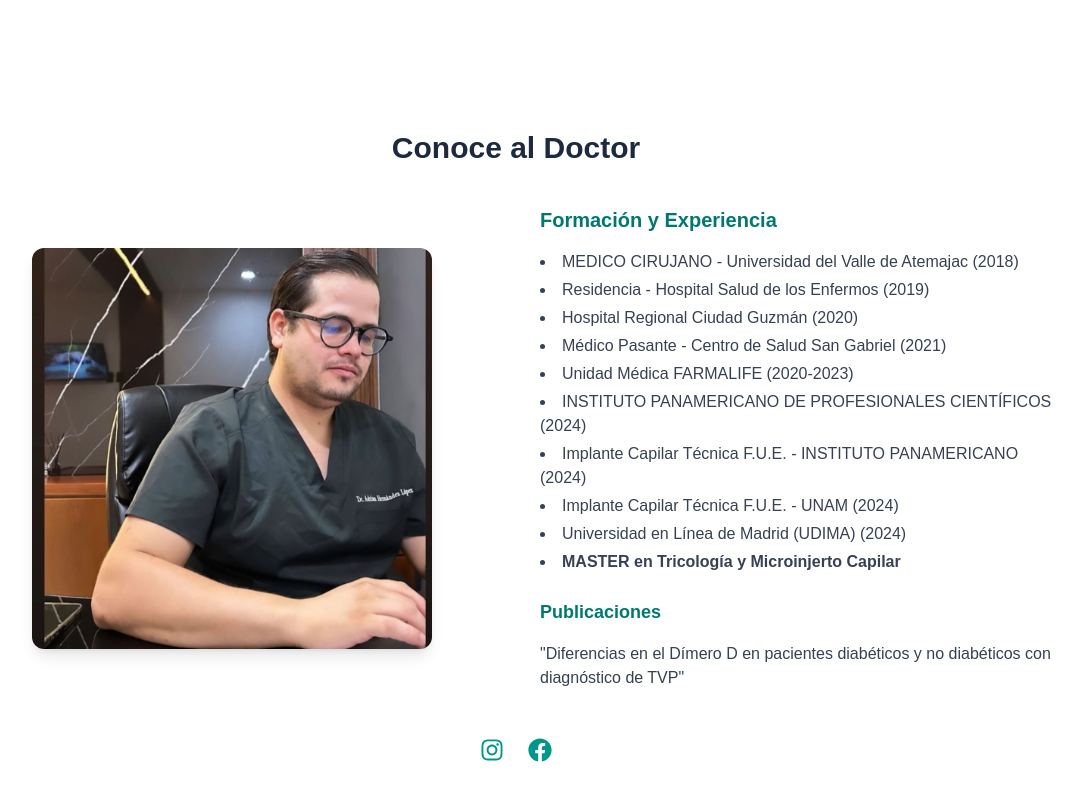
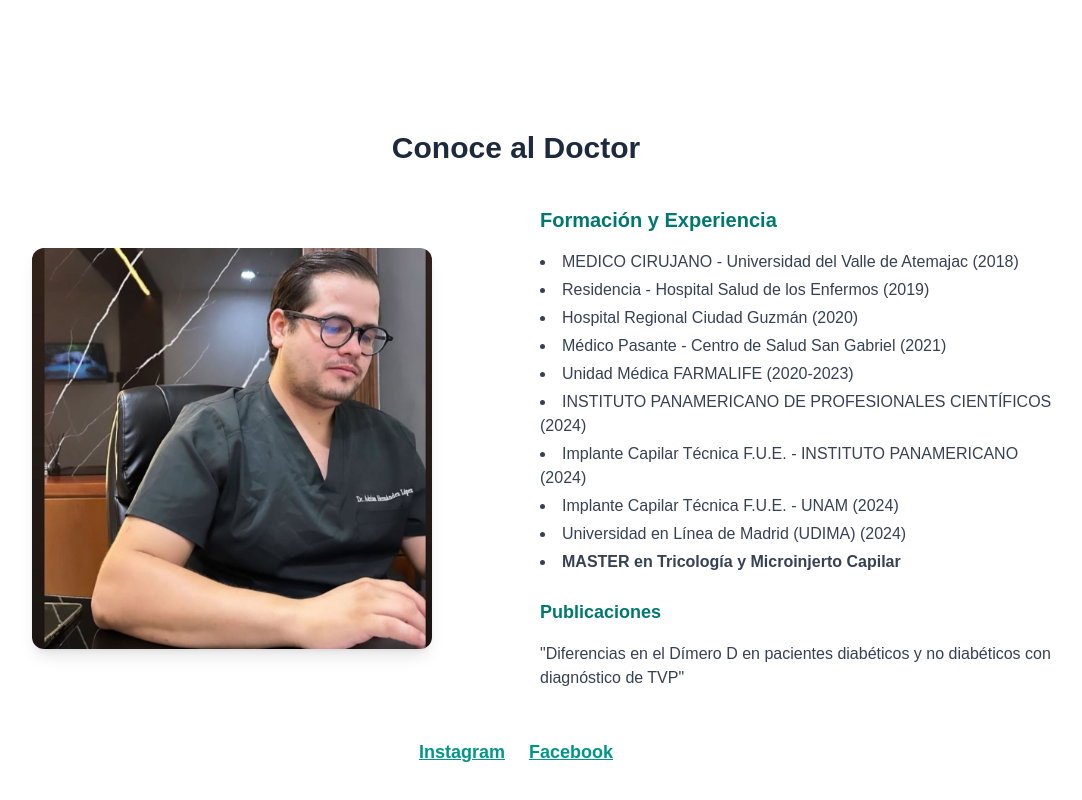
Before and after one commit to Abetar/capillarte-web-page, a Next.js app: page / in a window 1280 px wide. Shown: the part 3276-4076 px from the top of the page, without its empty margins (124-1206 px from the left). Built offline with nearby package versions, Linux system fonts and the light colour scheme.

Commit message:
Third comment

```diff
--- a/src/app/components/SeccionPerfil.tsx
+++ b/src/app/components/SeccionPerfil.tsx
@@ -1,9 +1,7 @@
-// components/SeccionPerfilDoctor.tsx
 'use client'
 
 import Image from 'next/image'
 import { motion } from 'framer-motion'
-import { FaInstagram, FaFacebook } from 'react-icons/fa'
 
 export default function SeccionPerfilDoctor() {
     return (
@@ -71,17 +69,17 @@ export default function SeccionPerfilDoctor() {
                     href="https://www.instagram.com/capill.arte/"
                     target="_blank"
                     rel="noopener noreferrer"
-                    className="text-teal-600 hover:text-teal-800 transition text-2xl"
+                    className="text-teal-600 hover:text-teal-800 transition text-lg font-semibold underline"
                 >
-                    <FaInstagram />
+                    Instagram
                 </a>
                 <a
                     href="https://www.facebook.com/profile.php?id=61560880023653"
                     target="_blank"
                     rel="noopener noreferrer"
-                    className="text-teal-600 hover:text-teal-800 transition text-2xl"
+                    className="text-teal-600 hover:text-teal-800 transition text-lg font-semibold underline"
                 >
-                    <FaFacebook />
+                    Facebook
                 </a>
             </div>
         </section>
--- a/src/app/layout.tsx
+++ b/src/app/layout.tsx
@@ -1,16 +1,6 @@
 import type { Metadata } from "next";
-import { Geist, Geist_Mono, Poppins } from "next/font/google";
+import { Poppins } from "next/font/google";
 import "./globals.css";
-
-const geistSans = Geist({
-  variable: "--font-geist-sans",
-  subsets: ["latin"],
-});
-
-const geistMono = Geist_Mono({
-  variable: "--font-geist-mono",
-  subsets: ["latin"],
-});
 
 
 const poppins = Poppins({
```
